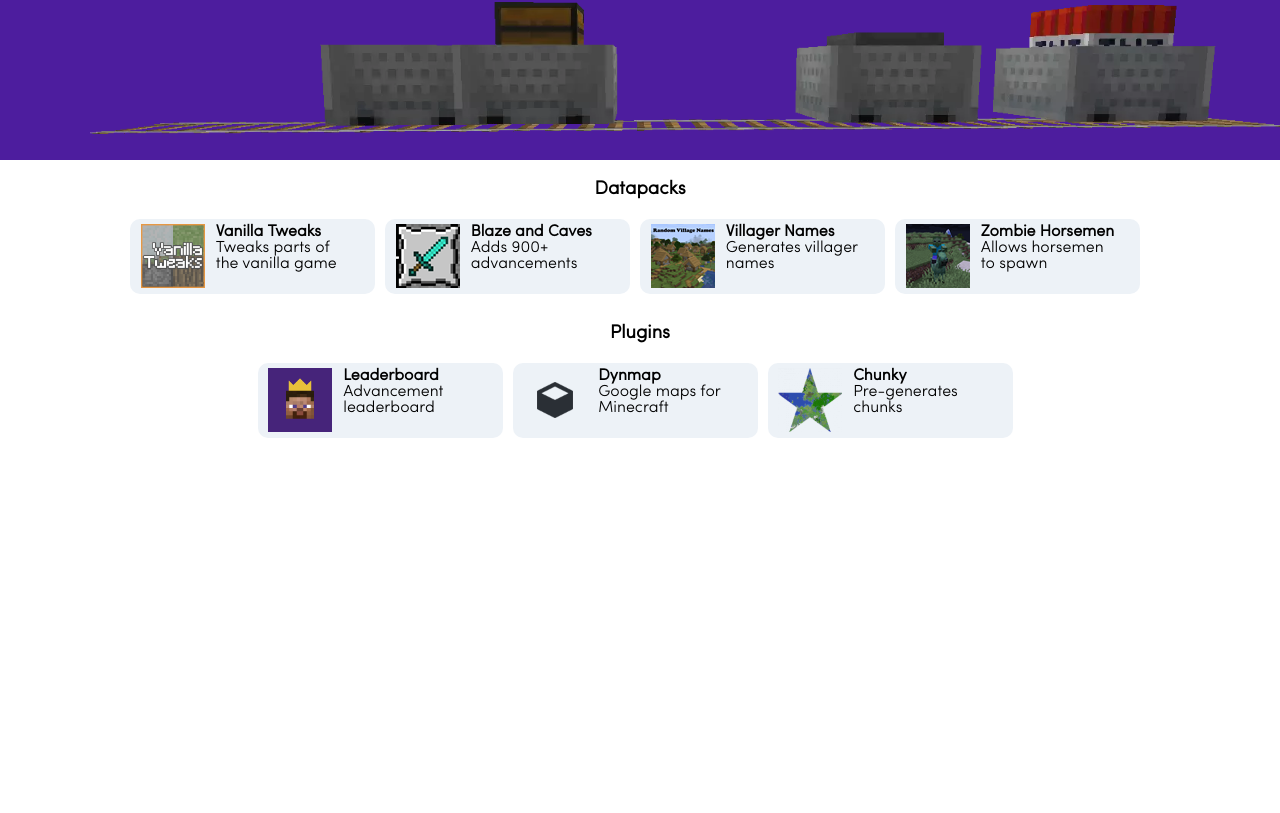
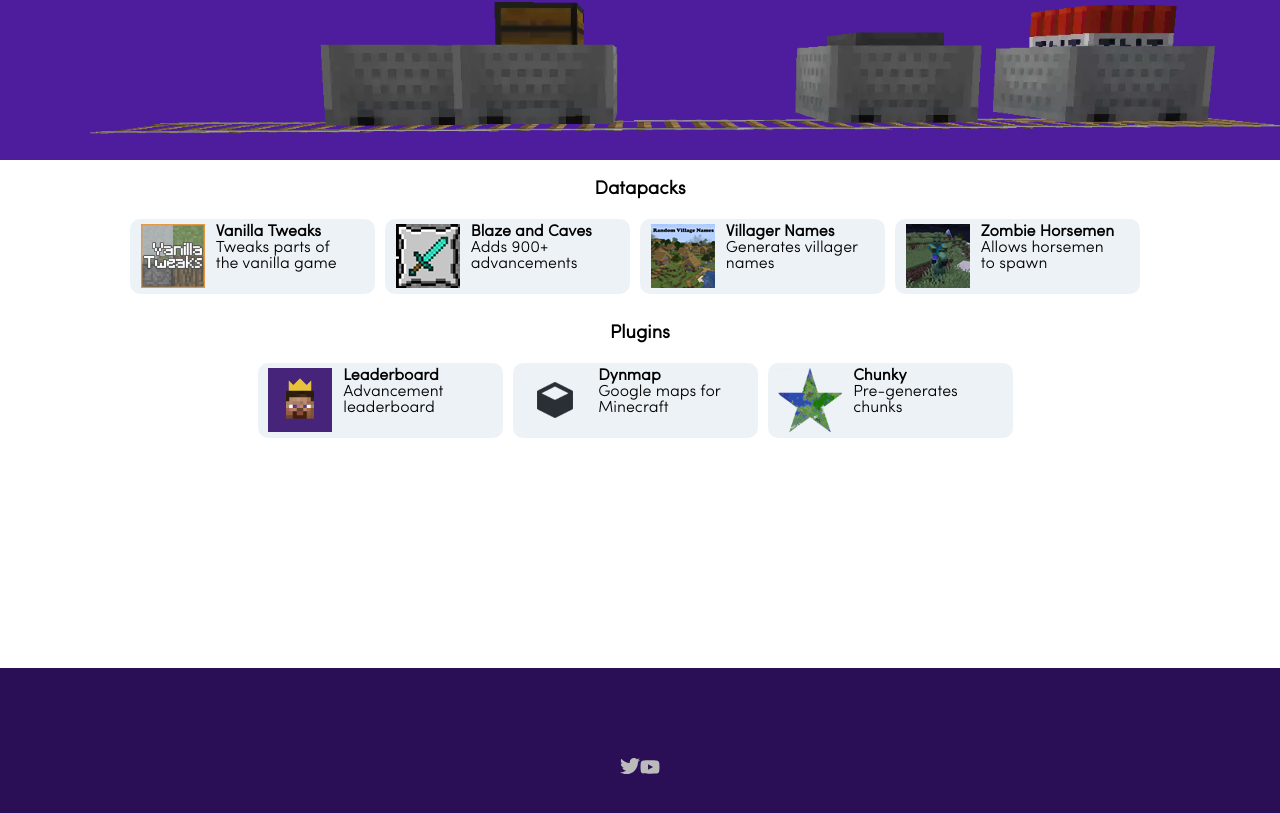
Before and after one commit to Zekima/Raven-SMP, a Nuxt app: page /resources in a window 1280 px wide. Shown: the part 199-1012 px from the top of the page. Before the commit the page ends 800 px from the top, so only its background shows below. Built offline with nearby package versions, Linux system fonts and the light colour scheme.

Commit message:
add footer to res page

```diff
--- a/pages/resources.vue
+++ b/pages/resources.vue
@@ -92,7 +92,7 @@
 
       </div>
     </div>
-  <!-- <rfooter></rfooter> -->
+  <rfooter></rfooter>
   </div>
 </template>
 
@@ -115,6 +115,7 @@
 .content {
 
   max-width: 1100px;
+  height: 61vh;
   margin: 0 auto;
   font-family: sofial;
 }
```
Also changed, not shown: 6 other files (tests, documents, lock files or other folders).
